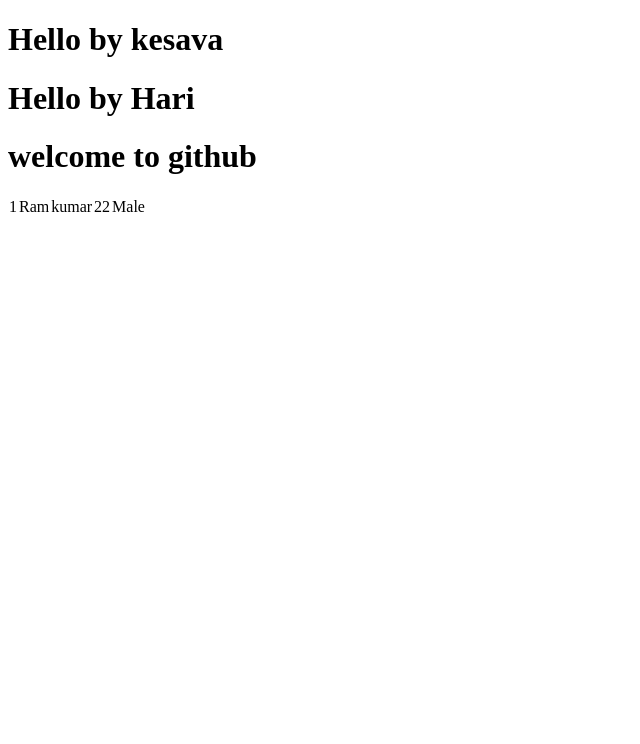
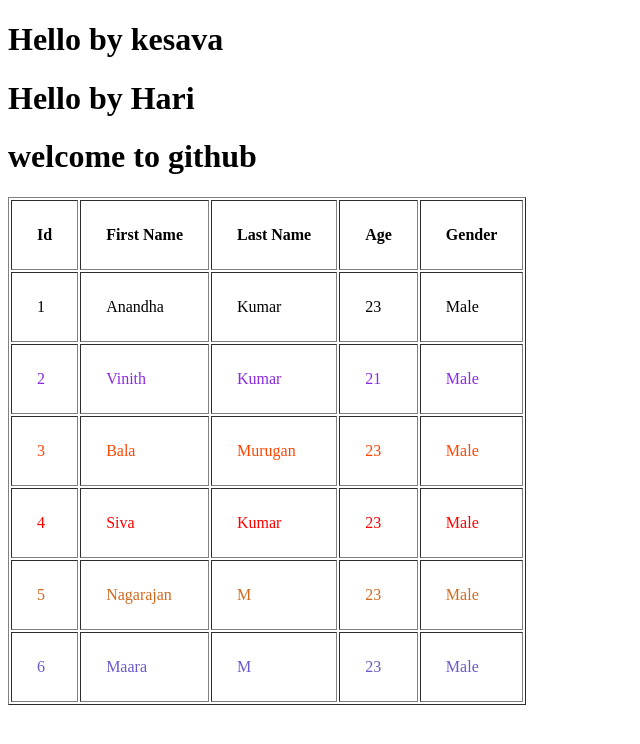
Before and after one commit to ifunctionindia/movie-database, an Angular app in the folder movie-database/: page / in a window 1280 px wide. Shown: the top 744 px of the page, without its empty margins (0-640 px from the left). Built offline with nearby package versions, Linux system fonts and the light colour scheme.

Commit message:
table add

```diff
--- a/movie-database/src/app/app.component.html
+++ b/movie-database/src/app/app.component.html
@@ -1,10 +1,61 @@
 <h1>Hello by kesava</h1>
 <h1>Hello by Hari</h1>
 <h1>welcome to github</h1>
-<tr>
-  <td>1</td>
-  <td>Ram</td>
-  <td>kumar</td>
-  <td>22</td>
-  <td>Male</td>
-</tr>
+
+
+<table border="1" cellpadding="25" >
+  <thead>
+    <tr>
+      <th>Id</th>
+      <th>First Name</th>
+      <th>Last Name</th>
+      <th>Age</th>
+      <th>Gender</th>
+    </tr>
+  </thead>
+  <tbody>
+    <tr>
+      <td>1</td>
+      <td>Anandha</td>
+      <td>Kumar</td>
+      <td>23</td>
+      <td>Male</td>
+    </tr>
+    <tr style="color:blueviolet;">
+      <td>2</td>
+      <td>Vinith</td>
+      <td>Kumar</td>
+      <td>21</td>
+      <td>Male</td>
+    </tr>
+    <tr style="color:orangered;">
+      <td>3</td>
+      <td>Bala</td>
+      <td>Murugan</td>
+      <td>23</td>
+      <td>Male</td>
+    </tr>
+    <tr style="color:red;">
+      <td>4</td>
+      <td>Siva</td>
+      <td>Kumar</td>
+      <td>23</td>
+      <td>Male</td>
+    </tr>
+    <tr spellcheck="true" style="color:chocolate">
+      <td>5</td>
+      <td>Nagarajan</td>
+      <td>M</td>
+      <td>23</td>
+      <td>Male</td>
+    </tr>
+    <tr spellcheck="true" style="color:slateblue">
+      <td>6</td>
+      <td>Maara</td>
+      <td>M</td>
+      <td>23</td>
+      <td>Male</td>
+    </tr>
+
+  </tbody>
+</table>
```
